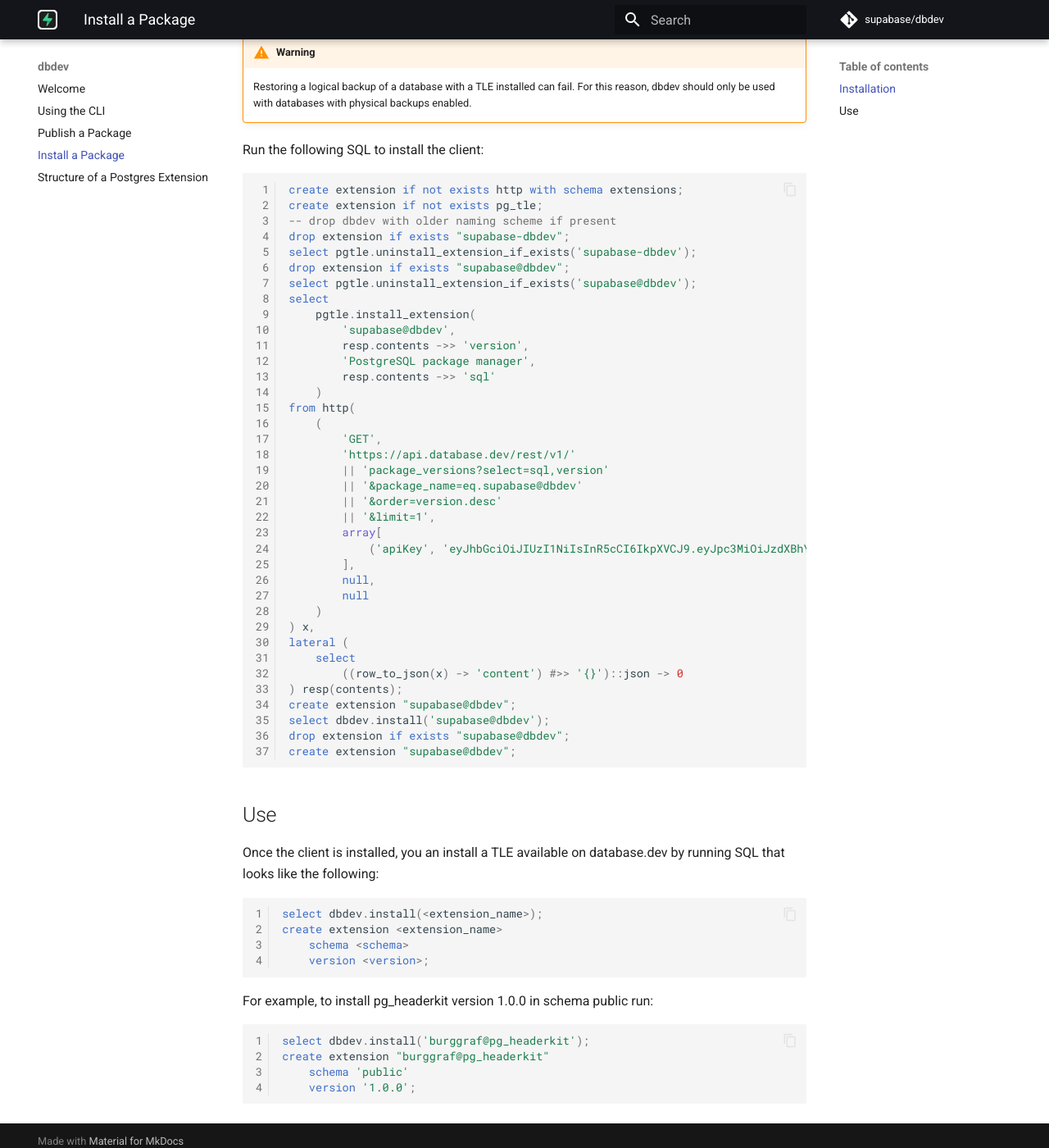
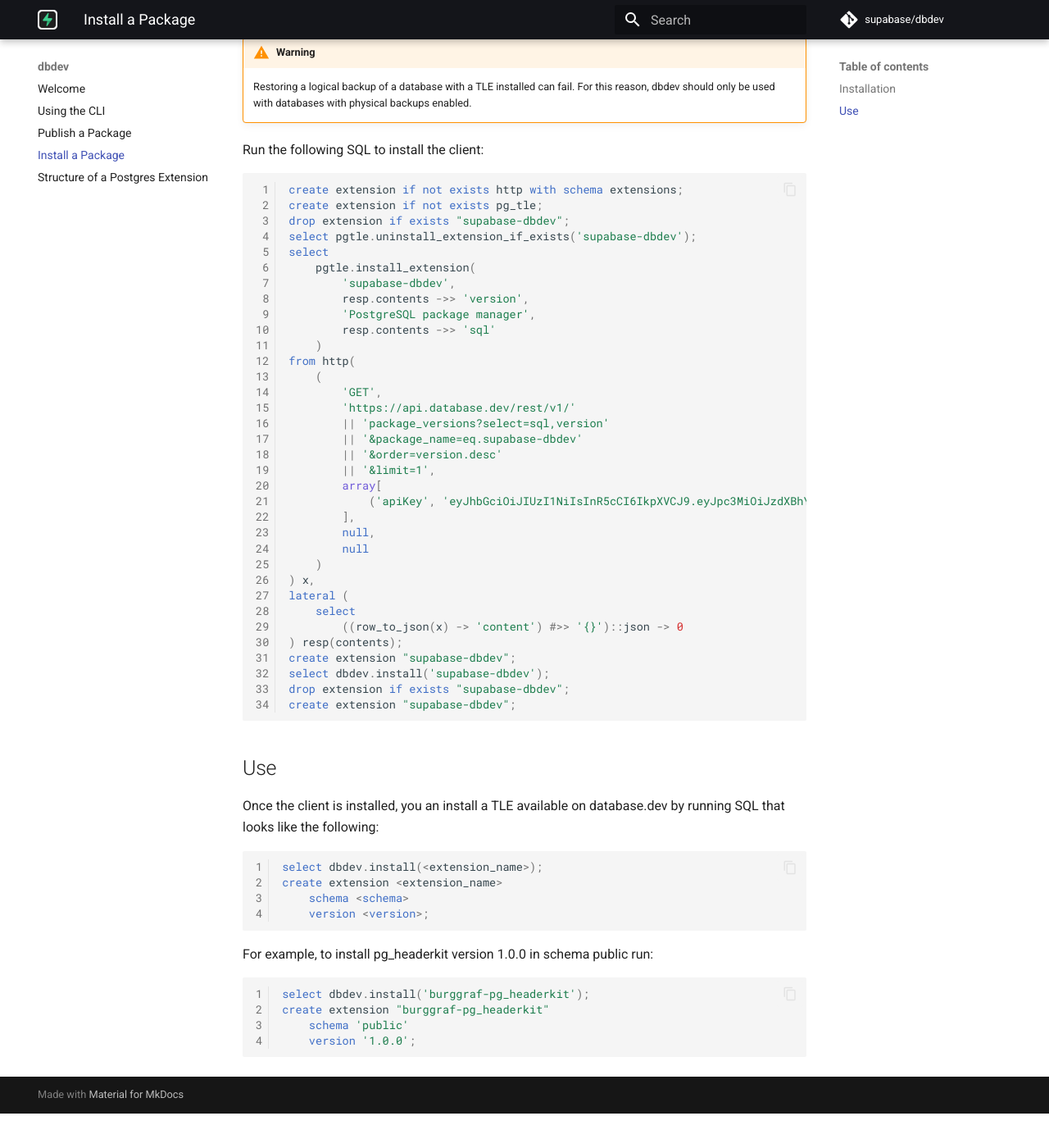
Before and after one commit to supabase/dbdev, an MkDocs documentation site: the page built from docs/install-in-db-client.md, in a window 1280 px wide and 1400 px high, scrolled down 552 px. Shown: the whole window at 82% size. Built offline with MkDocs 1.6.1 and Material for MkDocs 9.7.7, drawn with Linux system fonts in a browser that asks for light colours; comment, search, counter and statistics services are not loaded; after the commit the page ends 1910 px from its top, so only the background shows below that.

Commit message:
Revert "update docs with new naming scheme"
This reverts commit 50310154010c5b2e109ccddf8463fece03a41031.

````diff
--- a/docs/install-in-db-client.md
+++ b/docs/install-in-db-client.md
@@ -20,14 +20,11 @@
 ```sql
 create extension if not exists http with schema extensions;
 create extension if not exists pg_tle;
--- drop dbdev with older naming scheme if present
 drop extension if exists "supabase-dbdev";
 select pgtle.uninstall_extension_if_exists('supabase-dbdev');
-drop extension if exists "supabase@dbdev";
-select pgtle.uninstall_extension_if_exists('supabase@dbdev');
 select
     pgtle.install_extension(
-        'supabase@dbdev',
+        'supabase-dbdev',
         resp.contents ->> 'version',
         'PostgreSQL package manager',
         resp.contents ->> 'sql'
@@ -37,7 +34,7 @@
         'GET',
         'https://api.database.dev/rest/v1/'
         || 'package_versions?select=sql,version'
-        || '&package_name=eq.supabase@dbdev'
+        || '&package_name=eq.supabase-dbdev'
         || '&order=version.desc'
         || '&limit=1',
         array[
@@ -51,10 +48,10 @@
     select
         ((row_to_json(x) -> 'content') #>> '{}')::json -> 0
 ) resp(contents);
-create extension "supabase@dbdev";
-select dbdev.install('supabase@dbdev');
-drop extension if exists "supabase@dbdev";
-create extension "supabase@dbdev";
+create extension "supabase-dbdev";
+select dbdev.install('supabase-dbdev');
+drop extension if exists "supabase-dbdev";
+create extension "supabase-dbdev";
 ```
 
 ## Use
@@ -71,8 +68,8 @@
 For example, to install pg_headerkit version 1.0.0 in schema public run:
 
 ```sql
-select dbdev.install('burggraf@pg_headerkit');
-create extension "burggraf@pg_headerkit"
+select dbdev.install('burggraf-pg_headerkit');
+create extension "burggraf-pg_headerkit"
     schema 'public'
     version '1.0.0';
 ```
````
